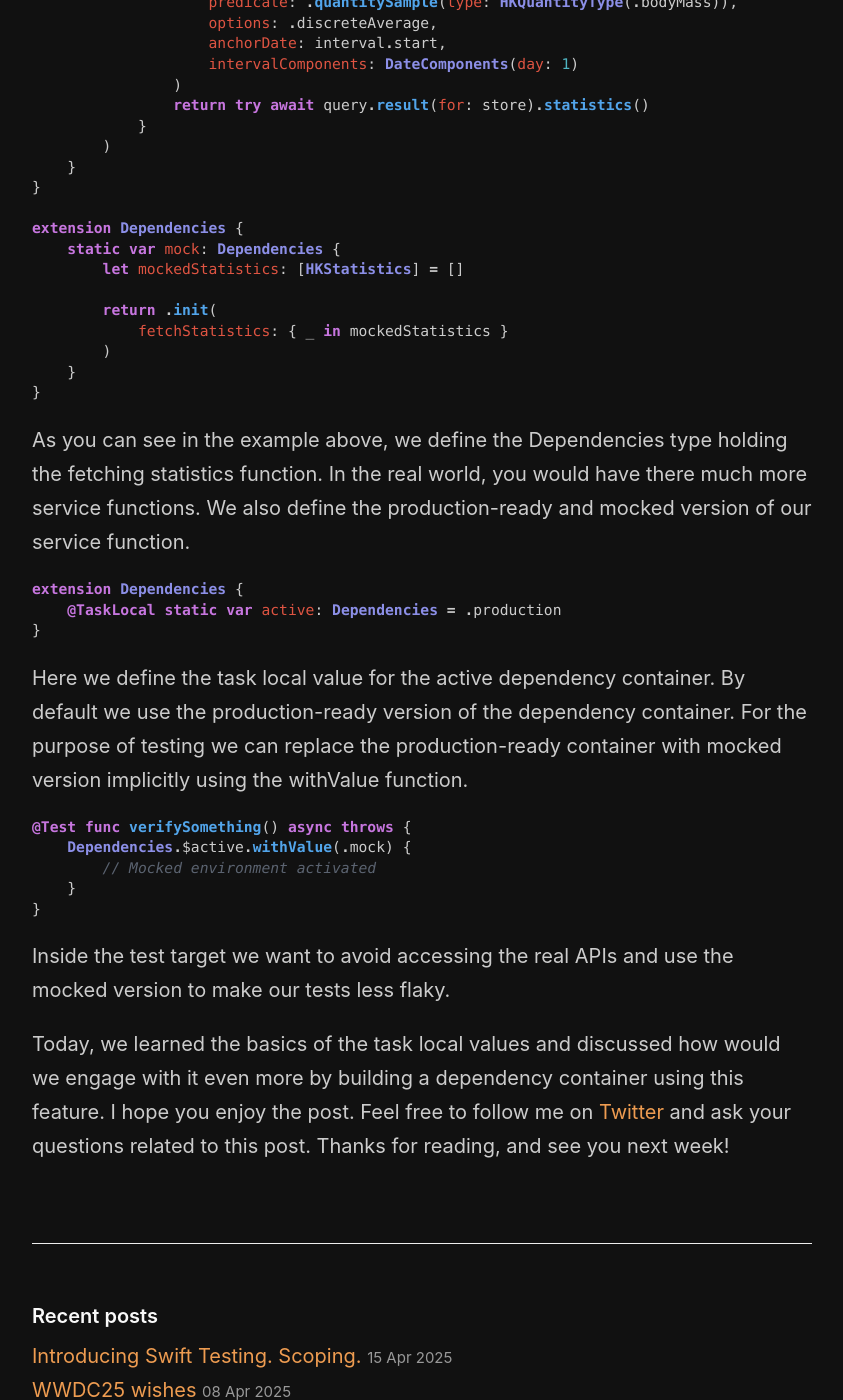
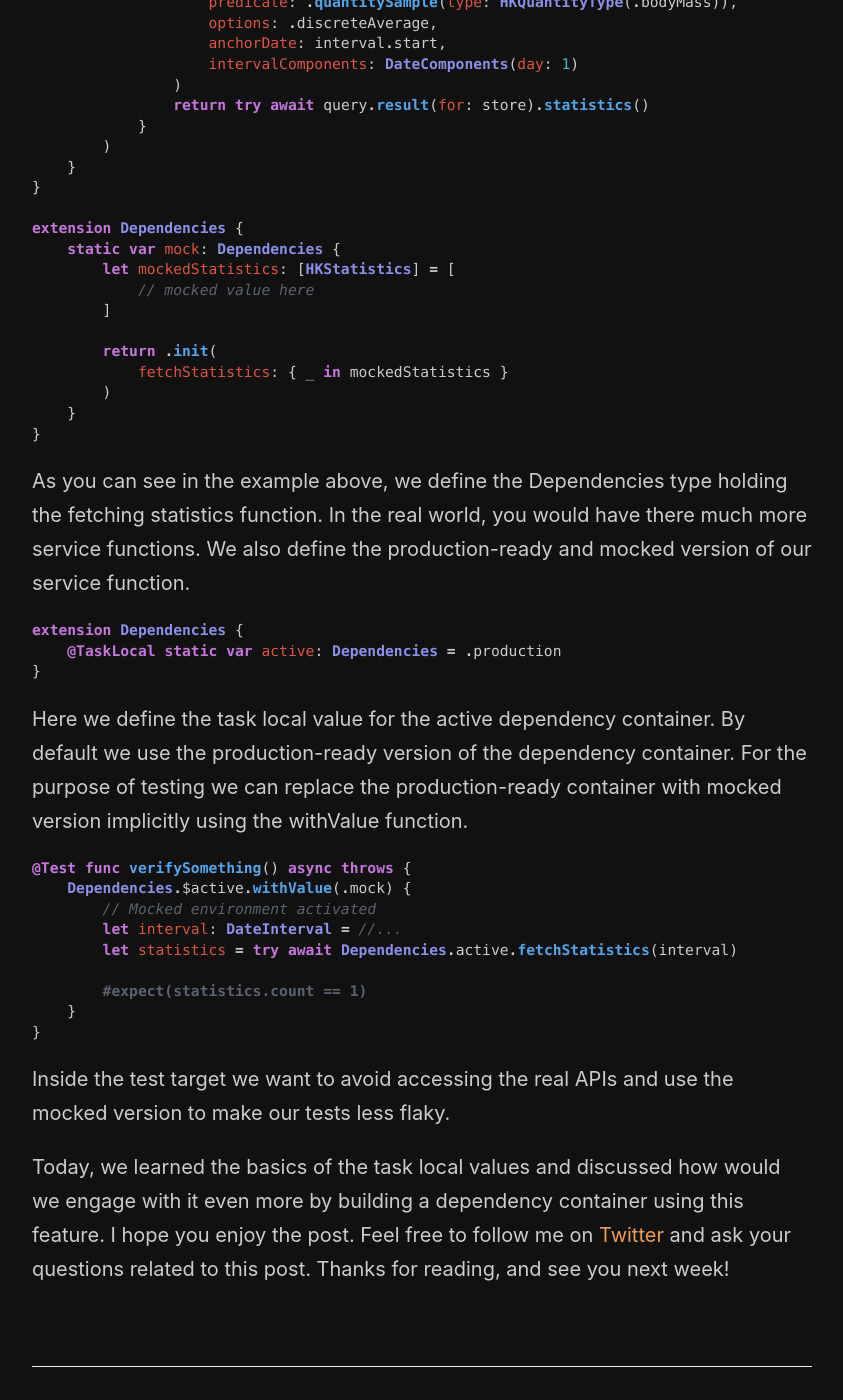
Before and after one commit to mecid/mecid.github.io, a Jekyll site: the page built from _posts/2025-04-30-dependency-container-on-top-of-task-local-values-in-swift.md, in a window 1280 px wide and 1400 px high, scrolled down 2298 px. Shown: the whole window, without its empty margins (218-1061 px from the left). Built offline with Jekyll 4.4.1, drawn with Linux system fonts in a browser that asks for light colours.

Commit message:
code examples tuned in task local values post

````diff
--- a/_posts/2025-04-30-dependency-container-on-top-of-task-local-values-in-swift.md
+++ b/_posts/2025-04-30-dependency-container-on-top-of-task-local-values-in-swift.md
@@ -78,7 +78,9 @@ extension Dependencies {
 
 extension Dependencies {
     static var mock: Dependencies {
-        let mockedStatistics: [HKStatistics] = []
+        let mockedStatistics: [HKStatistics] = [
+            // mocked value here
+        ]
 
         return .init(
             fetchStatistics: { _ in mockedStatistics }
@@ -101,6 +103,10 @@ Here we define the task local value for the active dependency container. By defa
 @Test func verifySomething() async throws {
     Dependencies.$active.withValue(.mock) {
         // Mocked environment activated
+        let interval: DateInterval = //...
+        let statistics = try await Dependencies.active.fetchStatistics(interval)
+
+        #expect(statistics.count == 1)
     }
 }
 ```
````
